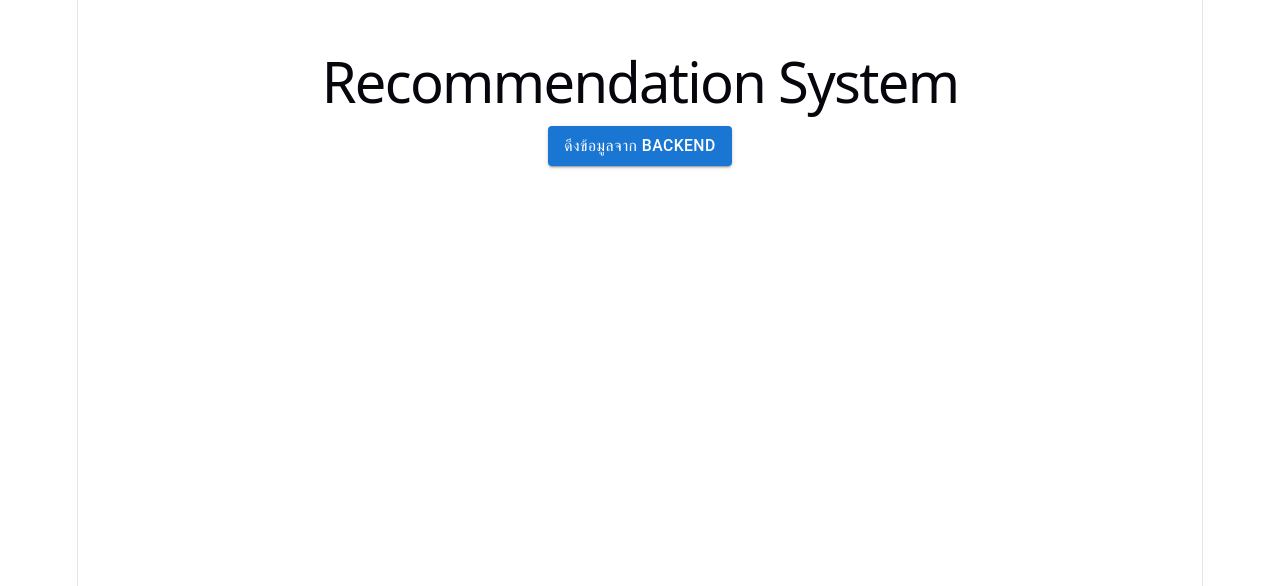
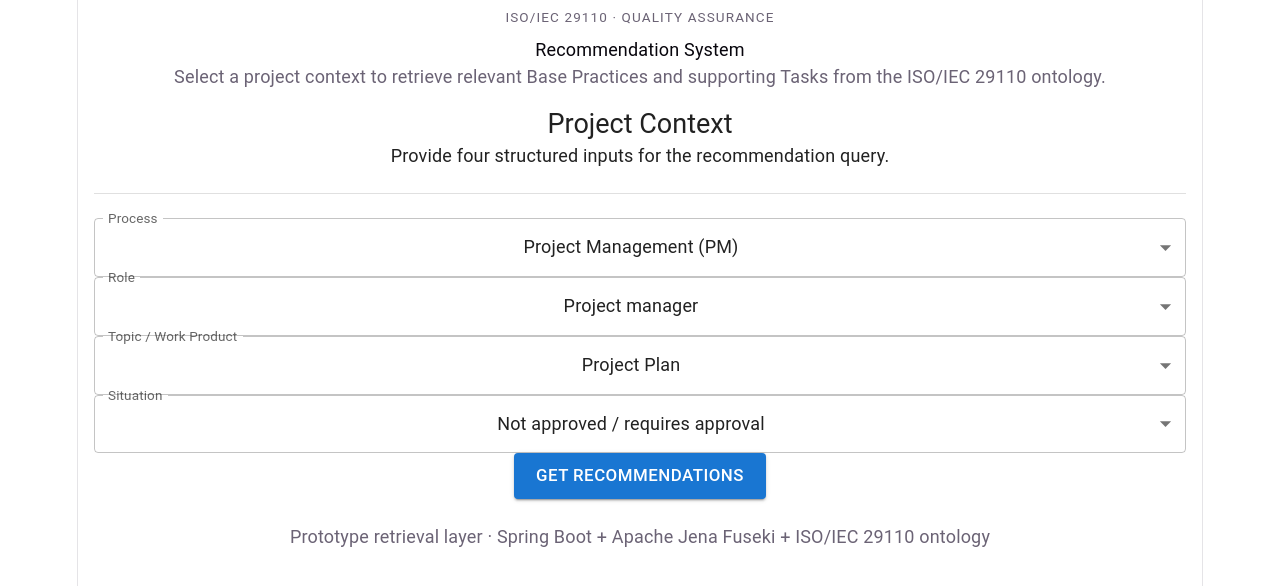
Before and after one commit to witzard/A-Recommender-System-for-ISO29110, a React app in the folder frontend/: page / in a window 1280 px wide. Shown: the top 586 px of the page. Built offline with nearby package versions, Linux system fonts and the light colour scheme; the HTML template or start-up script is replaced by a standard one.

Commit message:
Build recommendation input UI

```diff
--- a/frontend/src/App.jsx
+++ b/frontend/src/App.jsx
@@ -1,51 +1,258 @@
 import { useState } from 'react';
 import axios from 'axios';
-import Button from '@mui/material/Button';
+import {
+  Alert,
+  Box,
+  Button,
+  Card,
+  CardContent,
+  CircularProgress,
+  Divider,
+  FormControl,
+  InputLabel,
+  MenuItem,
+  Select,
+  Stack,
+  Typography,
+} from '@mui/material';
+
+const API_URL = 'http://localhost:8080/api/recommend';
+
+const initialForm = {
+  process: 'PM',
+  role: 'Project manager',
+  topic: 'Project Plan',
+  situation: 'NOT_APPROVED',
+};
 
 function App() {
-  const [data, setData] = useState('');
+  const [form, setForm] = useState(initialForm);
+  const [results, setResults] = useState(null);
+  const [error, setError] = useState('');
   const [loading, setLoading] = useState(false);
 
-  const handleFetchData = async () => {
+  const handleChange = (event) => {
+    const { name, value } = event.target;
+
+    setForm((current) => ({
+      ...current,
+      [name]: value,
+    }));
+
+    setError('');
+  };
+
+  const handleRecommend = async () => {
     setLoading(true);
+    setError('');
+    setResults(null);
+
     try {
-      // ยิงคำขอ GET ไปยัง Spring Boot
-      const response = await axios.get('http://localhost:8080/api/tasks');
-      // เก็บข้อมูลที่ได้มาในรูปแบบข้อความ JSON
-      setData(JSON.stringify(response.data, null, 2));
-    } catch (error) {
-      console.error('เกิดข้อผิดพลาด:', error);
-      setData('เชื่อมต่อไม่สำเร็จ: ' + error.message);
+      const response = await axios.post(API_URL, form);
+      setResults(response.data.results);
+    } catch (err) {
+      const message =
+        err.response?.data?.error ||
+        err.message ||
+        'Unable to connect to the recommendation service.';
+
+      setError(message);
     } finally {
       setLoading(false);
     }
   };
 
   return (
-    <div style={{ padding: '2rem', textAlign: 'center' }}>
-      <h1>Recommendation System</h1>
-      <Button
-        variant="contained"
-        color="primary"
-        onClick={handleFetchData}
-        disabled={loading}
-      >
-        {loading ? 'กำลังโหลดข้อมูล...' : 'ดึงข้อมูลจาก Backend'}
-      </Button>
+    <Box className="app-shell">
+      <Box className="hero-section">
+        <Typography variant="overline" className="eyebrow">
+          ISO/IEC 29110 · Quality Assurance
+        </Typography>
 
-      {data && (
-        <pre style={{
-          marginTop: '1.5rem',
-          textAlign: 'left',
-          background: '#f4f4f4',
-          padding: '1rem',
-          borderRadius: '8px',
-          overflowX: 'auto'
-        }}>
-          {data}
-        </pre>
+        <Typography component="h1" className="page-title">
+          Recommendation System
+        </Typography>
+
+        <Typography className="page-subtitle">
+          Select a project context to retrieve relevant Base Practices and
+          supporting Tasks from the ISO/IEC 29110 ontology.
+        </Typography>
+      </Box>
+
+      <Card className="input-card" elevation={0}>
+        <CardContent>
+          <Typography variant="h5" className="section-title">
+            Project Context
+          </Typography>
+
+          <Typography className="section-description">
+            Provide four structured inputs for the recommendation query.
+          </Typography>
+
+          <Divider sx={{ my: 3 }} />
+
+          <Box className="input-grid">
+            <FormControl fullWidth>
+              <InputLabel id="process-label">Process</InputLabel>
+              <Select
+                labelId="process-label"
+                name="process"
+                value={form.process}
+                label="Process"
+                onChange={handleChange}
+              >
+                <MenuItem value="PM">Project Management (PM)</MenuItem>
+                <MenuItem value="SI">Software Implementation (SI)</MenuItem>
+              </Select>
+            </FormControl>
+
+            <FormControl fullWidth>
+              <InputLabel id="role-label">Role</InputLabel>
+              <Select
+                labelId="role-label"
+                name="role"
+                value={form.role}
+                label="Role"
+                onChange={handleChange}
+              >
+                <MenuItem value="Project manager">Project manager</MenuItem>
+              </Select>
+            </FormControl>
+
+            <FormControl fullWidth>
+              <InputLabel id="topic-label">Topic / Work Product</InputLabel>
+              <Select
+                labelId="topic-label"
+                name="topic"
+                value={form.topic}
+                label="Topic / Work Product"
+                onChange={handleChange}
+              >
+                <MenuItem value="Project Plan">Project Plan</MenuItem>
+              </Select>
+            </FormControl>
+
+            <FormControl fullWidth>
+              <InputLabel id="situation-label">Situation</InputLabel>
+              <Select
+                labelId="situation-label"
+                name="situation"
+                value={form.situation}
+                label="Situation"
+                onChange={handleChange}
+              >
+                <MenuItem value="NOT_APPROVED">
+                  Not approved / requires approval
+                </MenuItem>
+                <MenuItem value="APPROVED">Already approved</MenuItem>
+              </Select>
+            </FormControl>
+          </Box>
+
+          <Button
+            className="recommend-button"
+            variant="contained"
+            size="large"
+            onClick={handleRecommend}
+            disabled={loading}
+          >
+            {loading ? (
+              <>
+                <CircularProgress size={20} color="inherit" />
+                <span>Retrieving recommendations...</span>
+              </>
+            ) : (
+              'Get Recommendations'
+            )}
+          </Button>
+        </CardContent>
+      </Card>
+
+      {error && (
+        <Alert severity="error" className="result-card">
+          {error}
+        </Alert>
       )}
-    </div>
+
+      {results && (
+        <Stack spacing={2.5} className="results-section">
+          <Box>
+            <Typography variant="h5" className="section-title">
+              Recommendation Results
+            </Typography>
+            <Typography className="section-description">
+              Retrieved from the ISO/IEC 29110 ontology through the backend
+              SPARQL service.
+            </Typography>
+          </Box>
+
+          <Card className="result-card" elevation={0}>
+            <CardContent>
+              <Typography variant="h6" className="result-heading">
+                Base Practices
+              </Typography>
+
+              {results.basePractices?.length ? (
+                <Stack spacing={1.5}>
+                  {results.basePractices.map((item) => (
+                    <Box key={item.bpID} className="result-item">
+                      <Typography className="result-id">
+                        {item.bpID}
+                      </Typography>
+                      <Typography>{item.bpDesc}</Typography>
+                    </Box>
+                  ))}
+                </Stack>
+              ) : (
+                <Typography className="empty-result">
+                  No matching Base Practices were found.
+                </Typography>
+              )}
+            </CardContent>
+          </Card>
+
+          <Card className="result-card" elevation={0}>
+            <CardContent>
+              <Typography variant="h6" className="result-heading">
+                Supporting Tasks
+              </Typography>
+
+              {results.supportingTasks?.length ? (
+                <Stack spacing={1.5}>
+                  {results.supportingTasks.map((item) => (
+                    <Box key={item.taskID} className="result-item">
+                      <Typography className="result-id">
+                        {item.taskID}
+                      </Typography>
+                      <Typography>
+                        {item.roleName} · {item.wpName}
+                      </Typography>
+                      {(item.currentState || item.finalState) && (
+                        <Typography className="state-text">
+                          {item.currentState || 'Current state unavailable'}
+                          {' → '}
+                          {item.finalState || 'Final state unavailable'}
+                        </Typography>
+                      )}
+                    </Box>
+                  ))}
+                </Stack>
+              ) : (
+                <Typography className="empty-result">
+                  No supporting Tasks were found for the selected role and
+                  situation.
+                </Typography>
+              )}
+            </CardContent>
+          </Card>
+        </Stack>
+      )}
+
+      <Typography className="footer-note">
+        Prototype retrieval layer · Spring Boot + Apache Jena Fuseki + ISO/IEC
+        29110 ontology
+      </Typography>
+    </Box>
   );
 }
 
```
